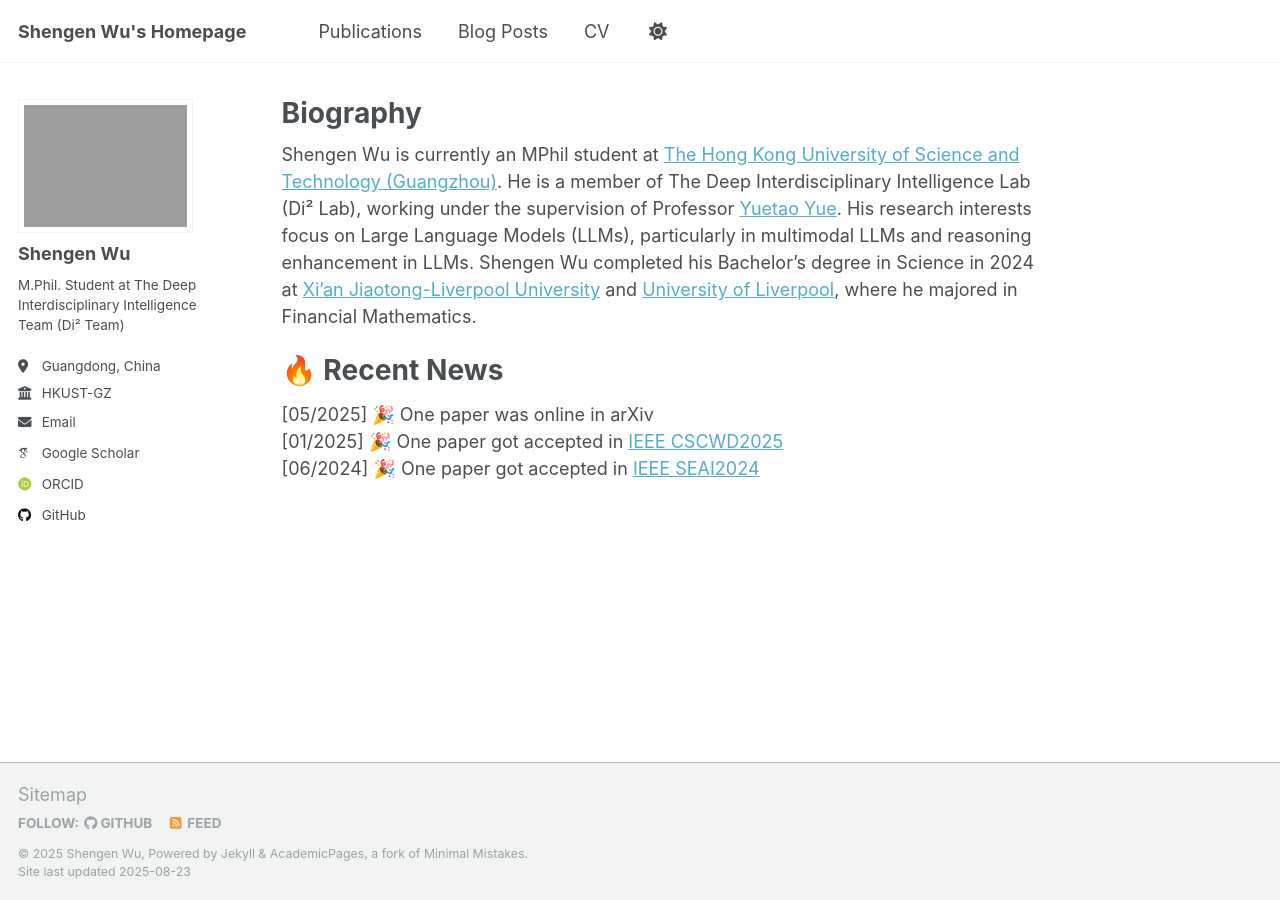
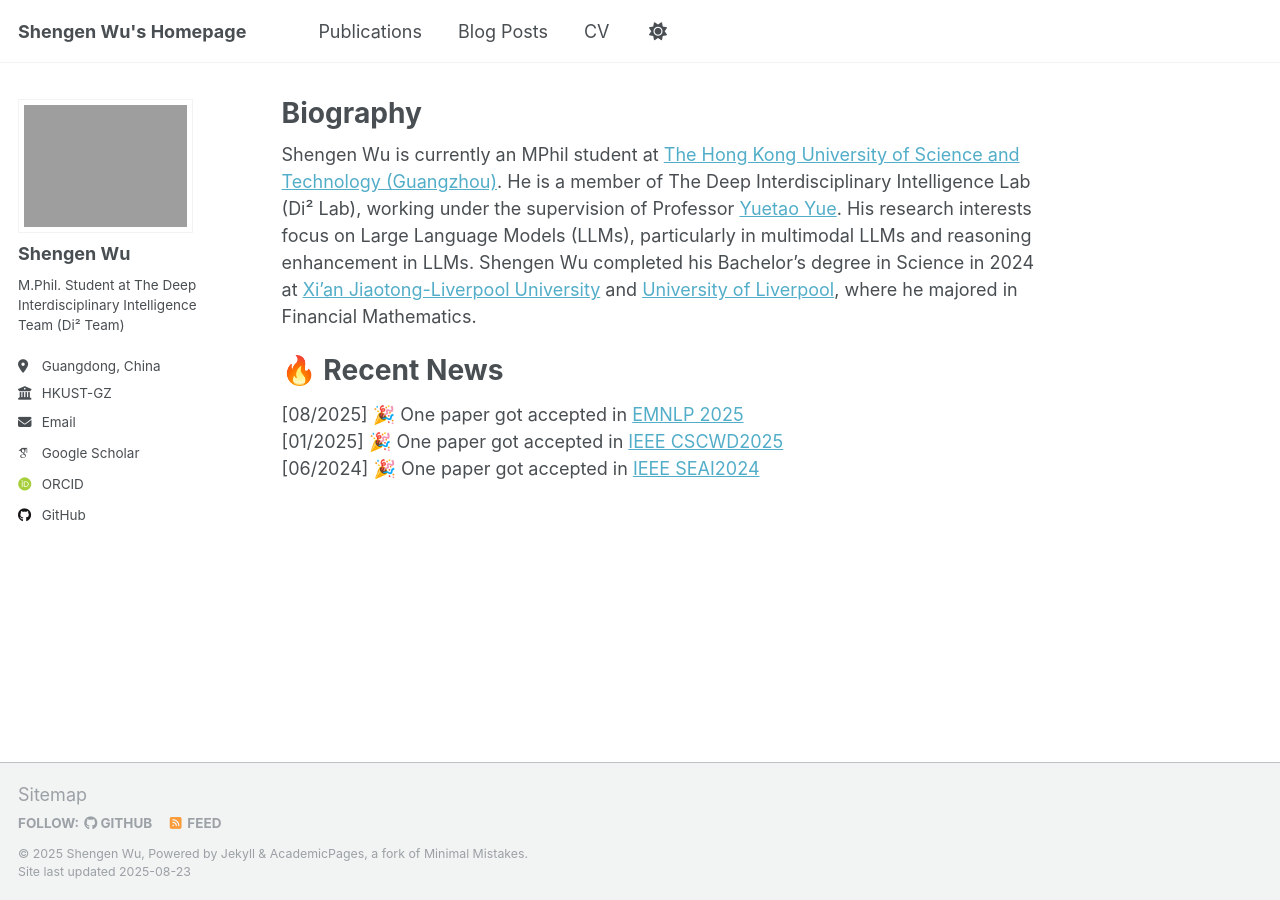
Before and after one commit to ShengenWu/shengenwu.github.io, a Jekyll site: the page built from _pages/about.md, in a window 1280 px wide. Built offline with Jekyll 4.4.1, drawn with Linux system fonts in a browser that asks for light colours; some web fonts are replaced.

Commit message:
update emnlp

```diff
--- a/_pages/about.md
+++ b/_pages/about.md
@@ -10,7 +10,7 @@ redirect_from:
 Shengen Wu is currently an MPhil student at [The Hong Kong University of Science and Technology (Guangzhou)](https://hkust-gz.edu.cn). He is a member of The Deep Interdisciplinary Intelligence Lab (Di² Lab), working under the supervision of Professor [Yuetao Yue](https://facultyprofiles.hkust-gz.edu.cn/faculty-personal-page/YUE-Yutao/yutaoyue). His research interests focus on Large Language Models (LLMs), particularly in multimodal LLMs and reasoning enhancement in LLMs. Shengen Wu completed his Bachelor's degree in Science in 2024 at [Xi'an Jiaotong-Liverpool University](xjtlu.edu.cn) and [University of Liverpool](liverpool.ac.uk), where he majored in Financial Mathematics.
 
 # 🔥 Recent News
-\[05/2025\] 🎉 One paper was online in arXiv
+\[08/2025\] 🎉 One paper got accepted in [EMNLP 2025](https://2025.emnlp.org/)
 <br>
 \[01/2025\] 🎉 One paper got accepted in [IEEE CSCWD2025](https://ieeexplore.ieee.org/document/11033473)
 <br>
```
